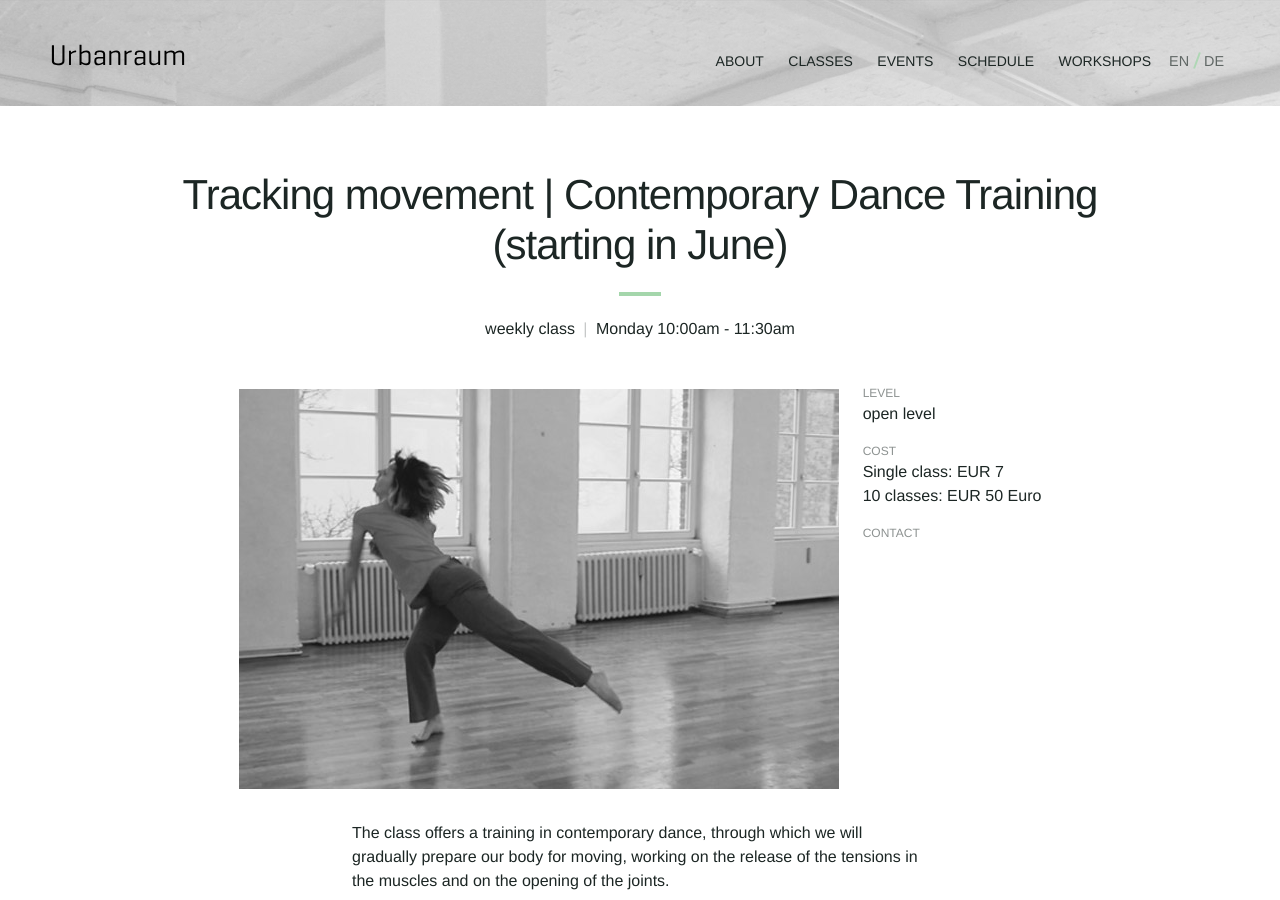
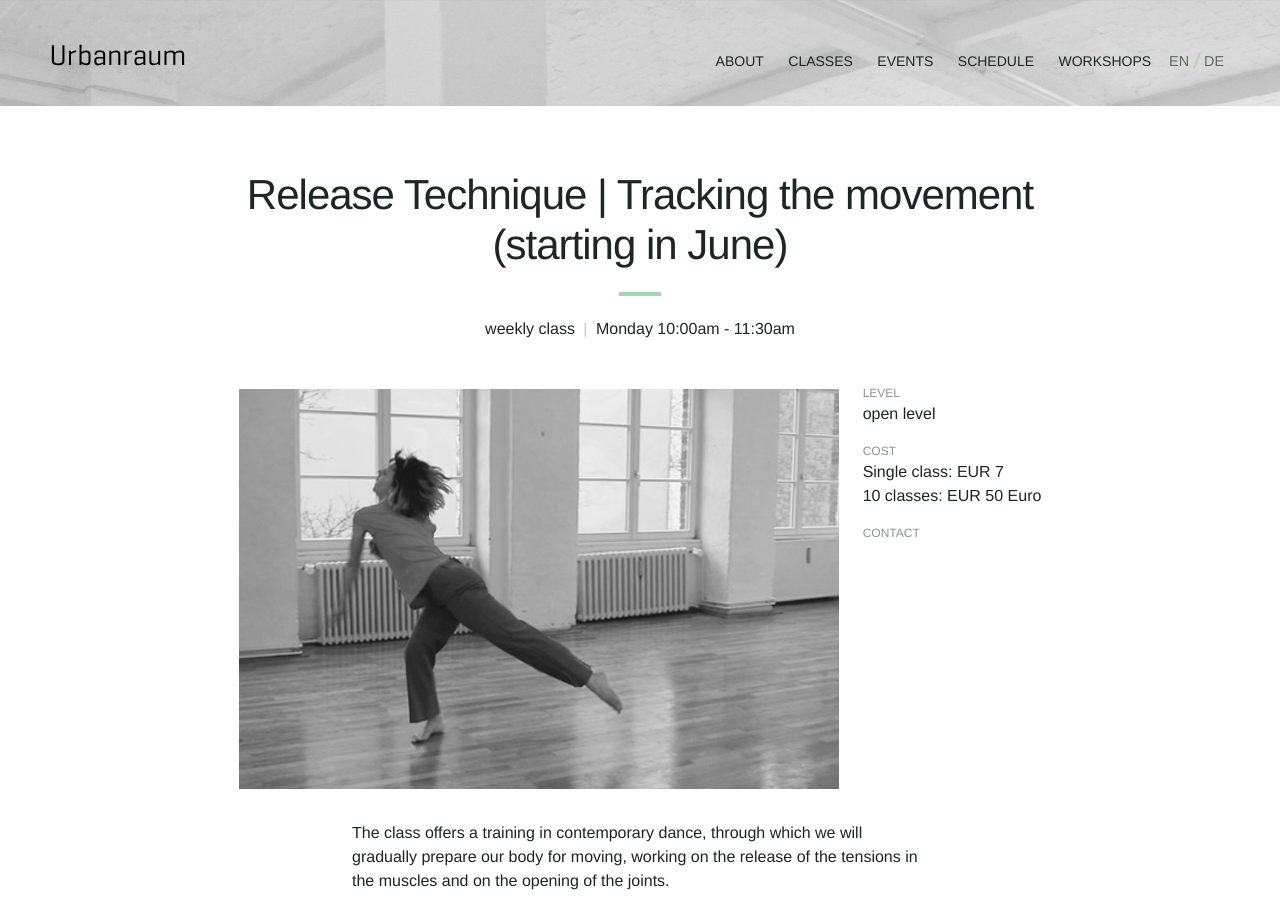
Before and after one commit to Kriesse/urbanraum, a Jekyll site: the page built from _classes/tracking-movement.md, in a window 1280 px wide and 900 px high. Built offline with Jekyll 4.4.1, drawn with Linux system fonts in a browser that asks for light colours; nearby versions of some CDN libraries.

Commit message:
Update tracking-movement.md

```diff
--- a/_classes/tracking-movement.md
+++ b/_classes/tracking-movement.md
@@ -7,8 +7,8 @@ schedule:
     end: "11:30am"
 image: "class-tracking-movement-01.jpg"
 
-title_en: "Tracking movement | Contemporary Dance Training (starting in June)"
-title_de: "Tracking movement | Contemporary Dance Training (ab Juni)"
+title_en: "Release Technique | Tracking the movement (starting in June)"
+title_de: "Release Technique | Tracking the movement (ab Juni)"
 
 type_en: "weekly class"
 type_de: "Wöchentlicher Kurs"
```
